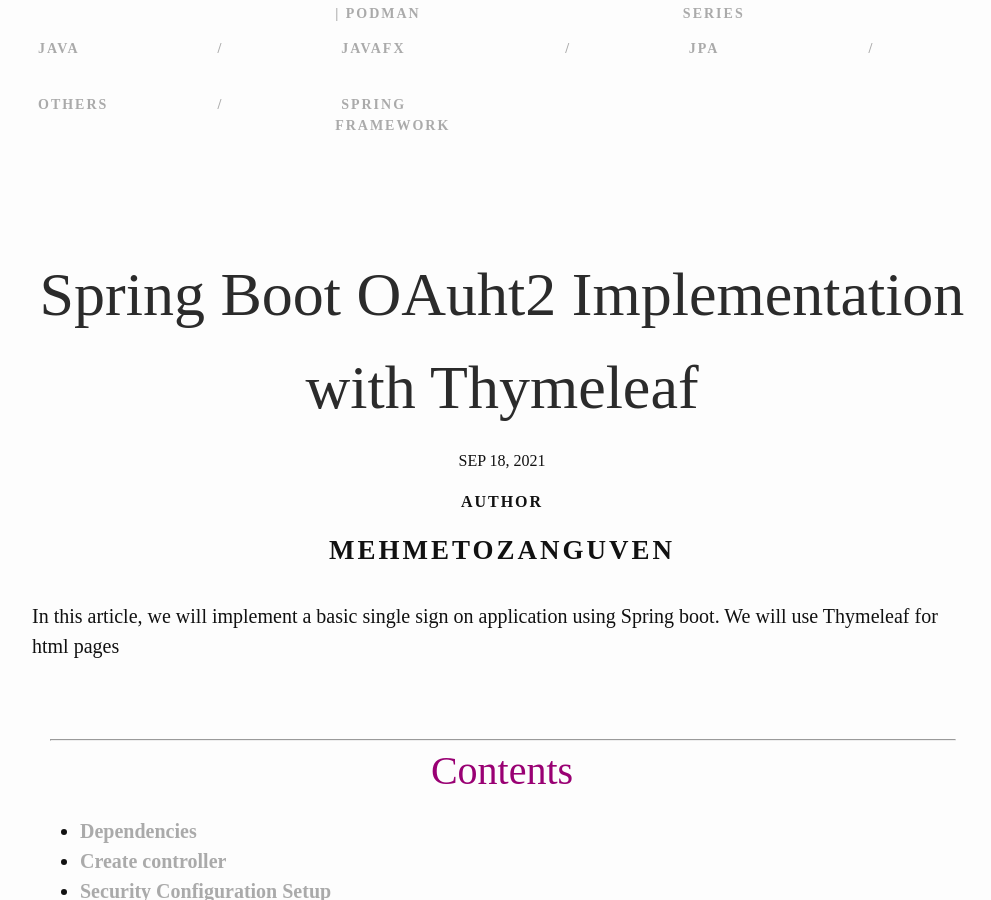
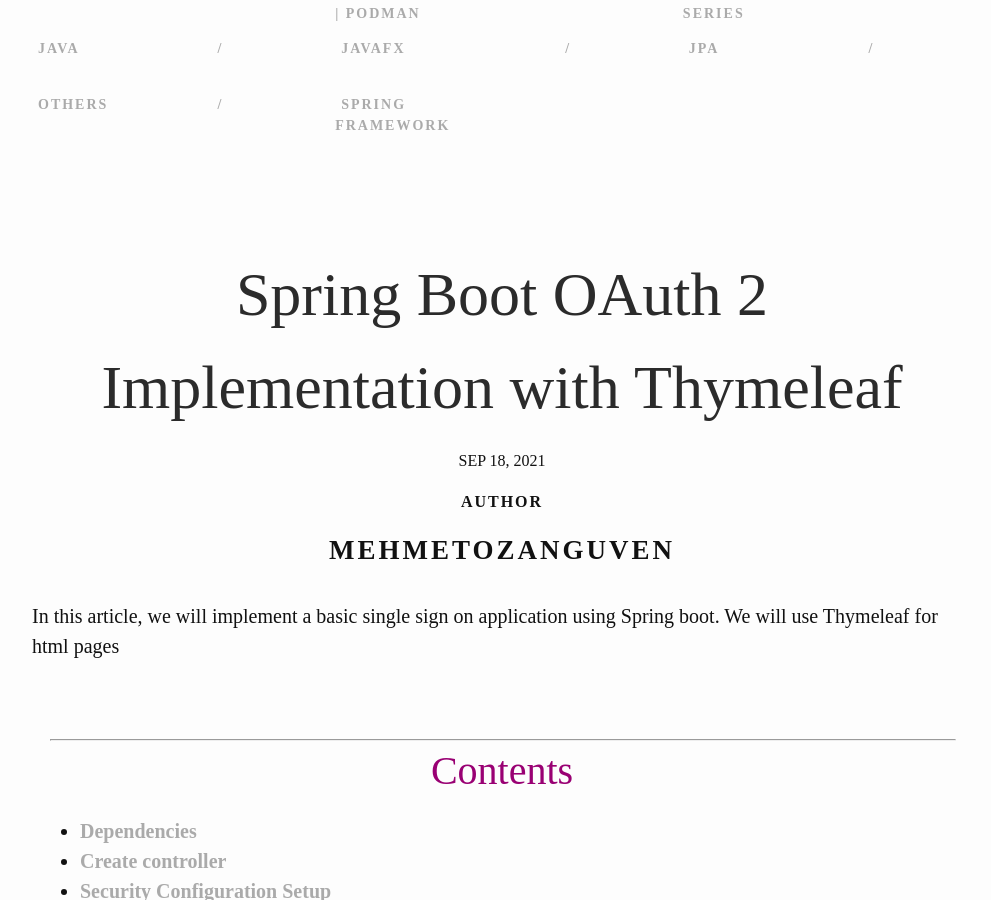
Before and after one commit to mehmetozanguven/mehmetozanguven.github.io, a Jekyll site: the page built from _posts/spring_framework/2021-09-18-spring-boot-oauth2-with-thymeleaf.md, in a window 1280 px wide and 900 px high, scrolled down 325 px. Shown: the whole window, without its empty margins (138-1129 px from the left). Built offline with Jekyll 4.4.1, drawn with Linux system fonts in a browser that asks for light colours; nearby versions of some CDN libraries; some web fonts are replaced.

Commit message:
Update title

```diff
--- a/_posts/spring_framework/2021-09-18-spring-boot-oauth2-with-thymeleaf.md
+++ b/_posts/spring_framework/2021-09-18-spring-boot-oauth2-with-thymeleaf.md
@@ -1,6 +1,6 @@
 ---
 layout: post
-title: Spring Boot OAuht2 Implementation with Thymeleaf
+title: Spring Boot OAuth 2 Implementation with Thymeleaf
 date: 2021-09-18 22:45:31 +0530
 categories: "spring"
 author: "mehmetozanguven"
```
